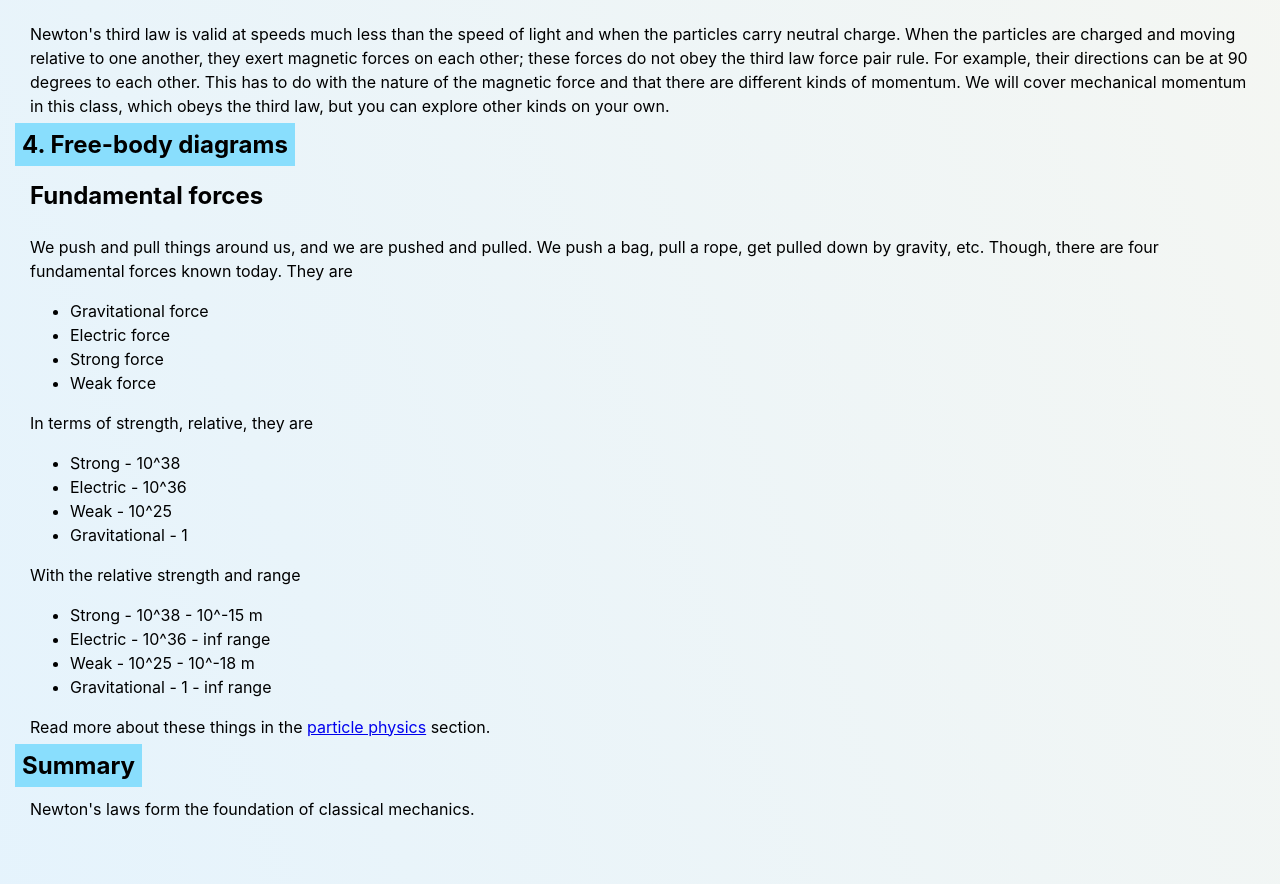
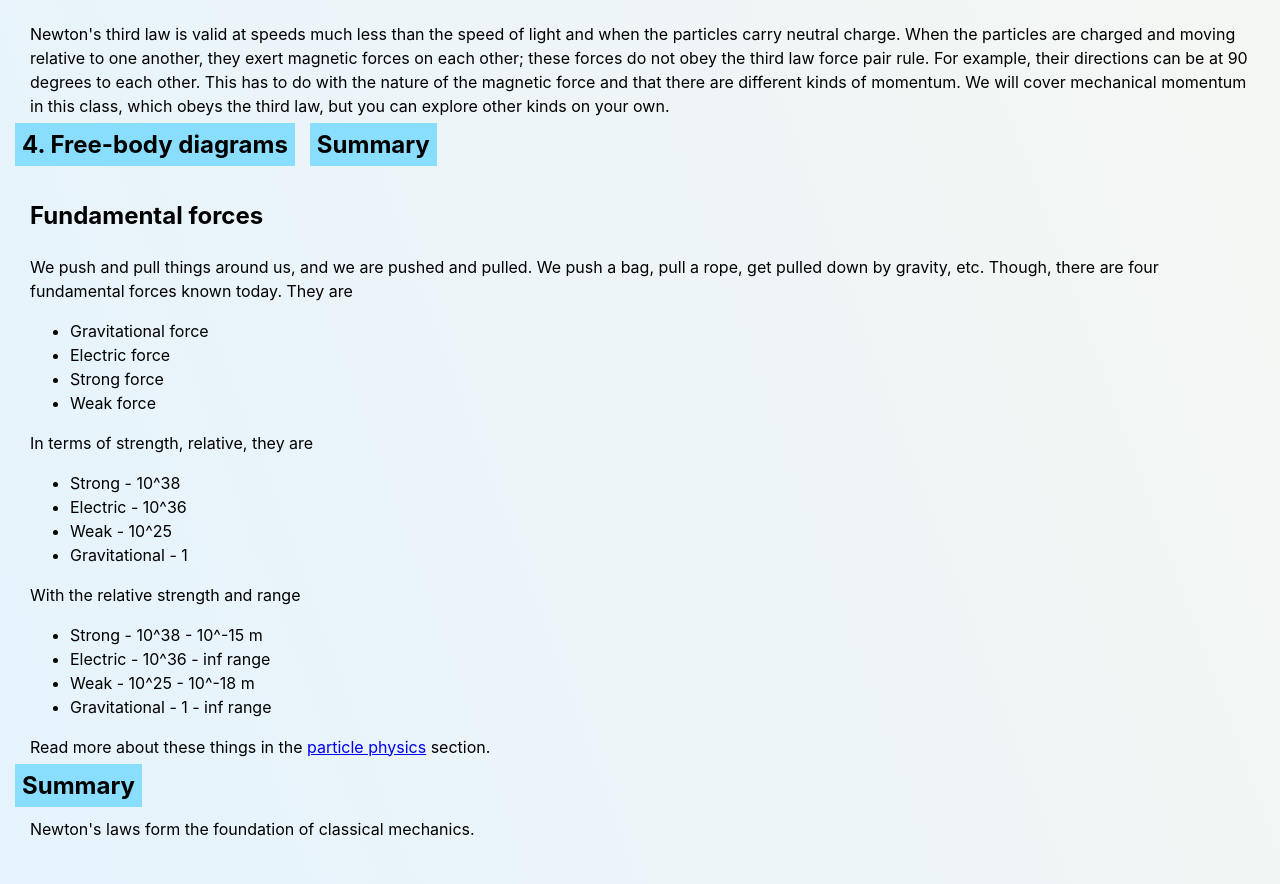
Before and after one commit to JRFink/jrfphyspagesnew, a Next.js app: page /education/gp1/nl in a window 1280 px wide. Shown: the part 3020-3904 px from the top of the page. Built offline with nearby package versions, Linux system fonts and the light colour scheme.

Commit message:
Update index.tsx

```diff
--- a/pages/education/gp1/nl/index.tsx
+++ b/pages/education/gp1/nl/index.tsx
@@ -2,6 +2,7 @@ import Link from 'next/link';
 import style from '@/styles/general.module.css';
 import { ModoverviewNl } from '@/pages/components/modoverview';
 import NewtVid from '@/public/videos/gp1/newt';
+import Summary from '@/pages/components/summary';
 import NlEx from '@/pages/exercises/gp1/nlex';
 import OnedmQz from '@/pages/exam/quiz/gp1/1dmqz';
 import Helpful from '@/pages/components/helpful';
@@ -164,6 +165,9 @@ const NewtLaws = () => {
             <h2 className={style.h2SectionColor} id="free">
                 4. Free-body diagrams
             </h2>
+<Summary />
+<br />
+<br />
             <h2>
                 Fundamental forces
             </h2>
```
